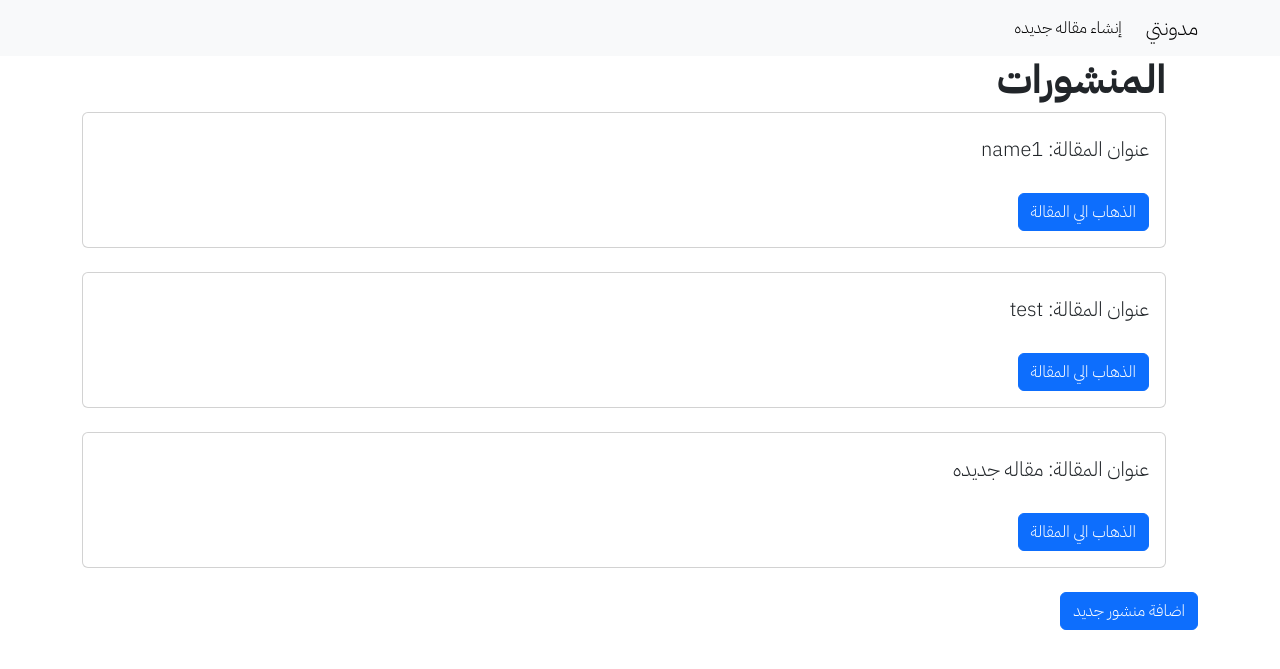
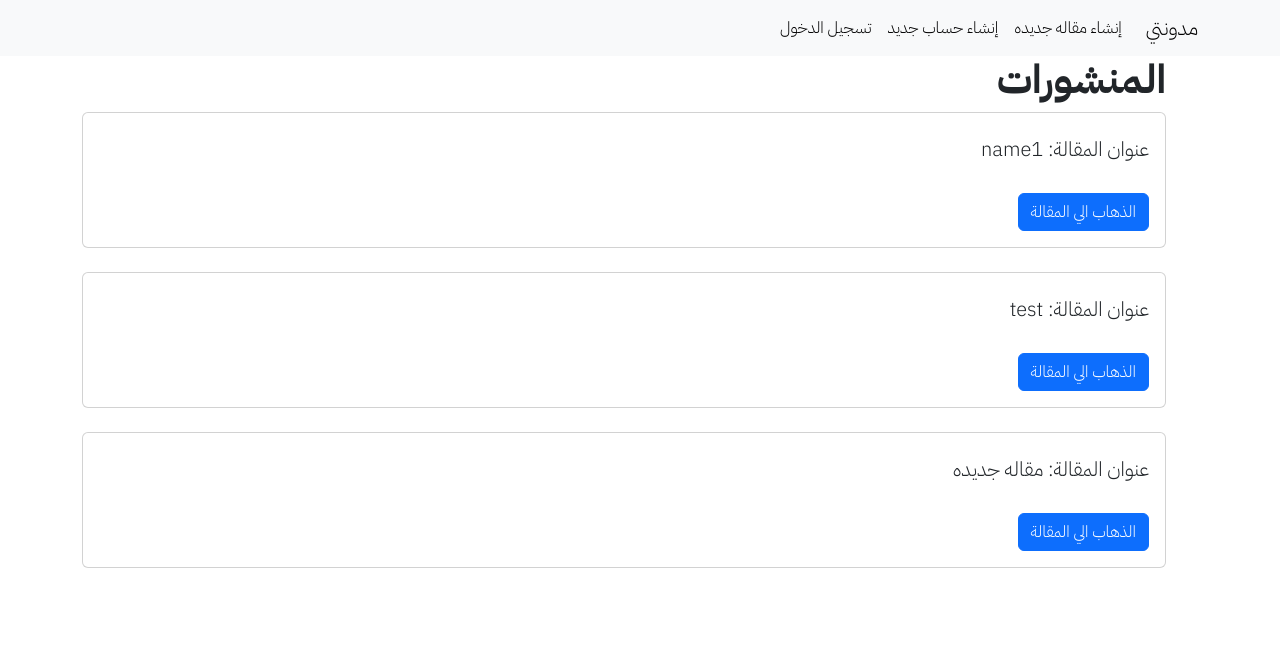
Before and after one commit to anasnashat/flask-Bloger, a Flask app: page /posts/ in a window 1280 px wide. Shown: the top 669 px of the page. Run offline with Flask 2, Linux system fonts and the light colour scheme; data comes from the database, SQL or seed files in the repository; some libraries are stand-ins or nearby versions.

Commit message:
Add login required now the user cannot add post before he logs in Add more fixing to frontend

```diff
--- a/app.py
+++ b/app.py
@@ -1,3 +1,4 @@
+import functools
 from flask import Flask, request, redirect, url_for, render_template, flash, session, g
 import sqlite3
 
@@ -13,6 +14,17 @@ def get_db():
     db = sqlite3.connect(DATABASE)
     db.row_factory = sqlite3.Row
     return db
+
+
+def login_required(func):
+    @functools.wraps(func)
+    def warps_func(**kwargs):
+        print(g.user)
+        if g.user is None:
+            return redirect(url_for('login'))
+        return func(**kwargs)
+
+    return warps_func
 
 
 @app.route('/posts/')
@@ -33,6 +45,7 @@ def show_post(post_id):
 
 
 @app.route('/posts/create', methods=['GET', 'POST'])
+@login_required
 def create_post():
     if request.method == "POST":
         connection = get_db()
@@ -104,7 +117,8 @@ def login():
             return redirect(url_for('index'))
 
         flash(error)
-
+    if g.user:
+        return redirect(url_for('index'))
     return render_template('auth/login.html')
 
 
@@ -123,5 +137,6 @@ def logout():
     session.clear()
     return redirect(url_for('index'))
 
+
 if __name__ == '__main__':
     app.run()
--- a/templates/base.html
+++ b/templates/base.html
@@ -16,6 +16,21 @@
         <li class="nav-item">
           <a class="nav-link active" aria-current="page" href="{{ url_for('create_post') }}">إنشاء مقاله جديده</a>
         </li>
+          {% if g.user %}
+        <li class="nav-item">
+          <a class="nav-link active" aria-current="page" href="#">{{ g.user.username }}</a>
+        </li>
+        <li class="nav-item">
+          <a class="nav-link active" aria-current="page" href="{{ url_for('logout') }}">تسجيل الخروج</a>
+        </li>
+          {% else %}
+                      <li class="nav-item">
+          <a class="nav-link active" aria-current="page" href="{{ url_for('register') }}">إنشاء حساب جديد</a>
+        </li>
+        <li class="nav-item">
+          <a class="nav-link active" aria-current="page" href="{{ url_for('login') }}">تسجيل الدخول</a>
+        </li>
+          {% endif %}
       </ul>
     </div>
   </div>
--- a/templates/index.html
+++ b/templates/index.html
@@ -15,7 +15,6 @@
                     </div>
         {% endfor %}
     </ul>
-        <a href="/posts/create" class="btn btn-primary">اضافة منشور جديد</a>
 
     {% else %}
         <h1>لا توجد منشورات لعرضها</h1>
```
